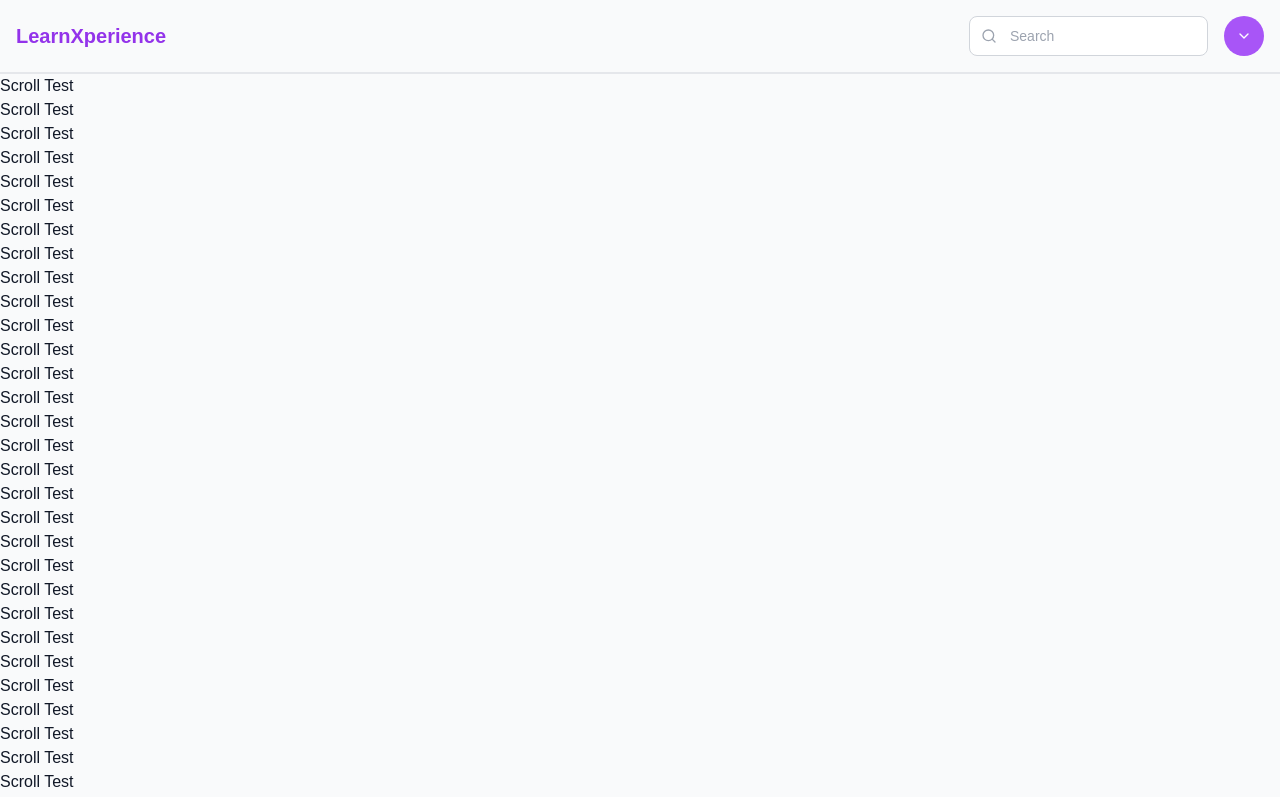
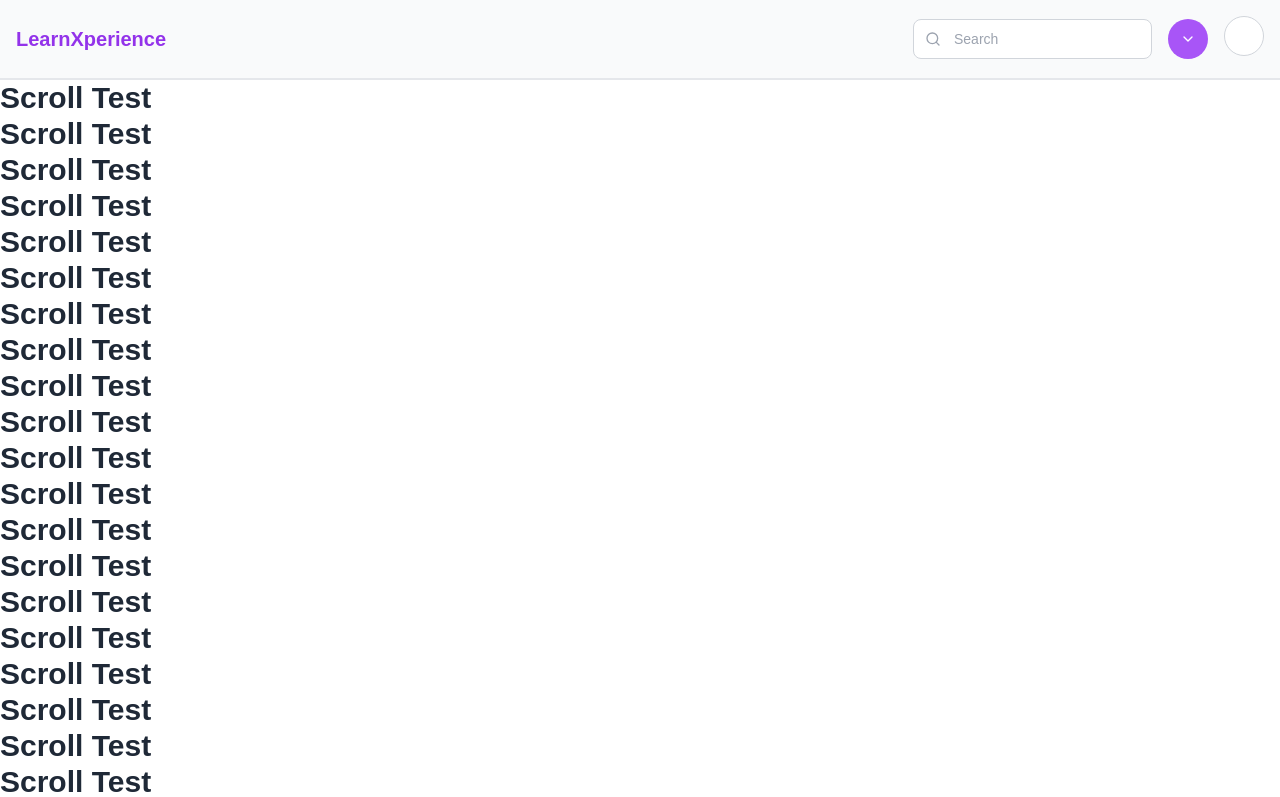
Before and after one commit to MahmoudMostafaDev/learnxperience, a Next.js app: page / in a window 1280 px wide. Shown: the top 797 px of the page. Built offline with nearby package versions, Linux system fonts and the light colour scheme.

Commit message:
the update to the themes. to customize a theme. add theme name then the class. eg theme-black:bg-red

```diff
--- a/app/components/Footer.jsx
+++ b/app/components/Footer.jsx
@@ -2,7 +2,7 @@ import React from 'react';
 
 export default function Footer() {
     return (
-        <footer className="bg-gray-50 border-t-2 w-full py-5 px-10 grid grid-cols-1 md:grid-cols-4 gap-6">
+        <footer className="bg-gray-50 theme-dark:bg-slate-800 border-t-2 w-full py-5 px-10 grid grid-cols-1 md:grid-cols-4 gap-6">
             {/* Quick Links Section */}
             <div className='flex flex-col gap-2'>
                 <h1 className='text-lg font-bold'>Quick Links</h1>
--- a/app/components/Navbar.jsx
+++ b/app/components/Navbar.jsx
@@ -2,8 +2,7 @@
 
 import React, { useState, useEffect } from 'react';
 import { Search, ChevronDown } from 'lucide-react';
-
-
+import ThemeDropdown from './ThemeDropdown';
 
 const themes = [
     { name: 'light', label: 'Light Theme' },
@@ -35,7 +34,7 @@ const Header = () => {
     return (
         <>
             {/* Main header */}
-            <header className={`sticky top-0 z-20 bg-gray-50 ${isSticky ? 'shadow-md' : ''}`}>
+            <header className={`sticky top-0 z-20 bg-gray-50 theme-dark:bg-slate-800 ${isSticky ? 'shadow-md' : ''}`}>
                 <div className="p-4 flex justify-between items-center">
                     <h1 className="text-xl font-bold text-purple-600">LearnXperience</h1>
 
@@ -95,6 +94,7 @@ const Header = () => {
                                 </button>
                             </div>
                         )}
+                        <ThemeDropdown />
                     </nav>
                 </div>
                 <hr className="border-t border-gray-200" />
--- a/app/components/ThemeDropdown.jsx
+++ b/app/components/ThemeDropdown.jsx
@@ -4,8 +4,8 @@ import { useState, useEffect } from 'react';
 const themes = [
   { name: 'light', cssClass: 'theme-light', colorBoxClass: 'theme-light-box', bgColor: '#ffffff' },
   { name: 'dark', cssClass: 'theme-dark', colorBoxClass: 'theme-dark-box', bgColor: '#000000' },
-  { name: 'ocean', cssClass: 'theme-ocean', colorBoxClass: 'theme-ocean-box', bgColor: '#2e8b57' },
-  { name: 'desert', cssClass: 'theme-desert', colorBoxClass: 'theme-desert-box', bgColor: '#edc9af' },
+  // { name: 'ocean', cssClass: 'theme-ocean', colorBoxClass: 'theme-ocean-box', bgColor: '#2e8b57' },
+  // { name: 'desert', cssClass: 'theme-desert', colorBoxClass: 'theme-desert-box', bgColor: '#edc9af' },
 ];
 
 export default function ThemeDropdown() {
@@ -46,7 +46,7 @@ export default function ThemeDropdown() {
 
       {/* Dropdown menu */}
       {dropdownOpen && (
-        <div className="absolute bg-white shadow-lg border border-gray-300 mt-2 rounded-md w-48">
+        <div className="absolute  -ml-3  bg-white shadow-lg border border-gray-300 mt-2 rounded-md w-16">
           {themes.map((t) => (
             <div
               key={t.name}
@@ -54,10 +54,10 @@ export default function ThemeDropdown() {
                 handleThemeChange(t.name);
                 setDropdownOpen(false); // Close dropdown after selection
               }}
-              className="flex items-center cursor-pointer px-4 py-2 hover:bg-gray-100"
+              className="flex items-center justify-center cursor-pointer  py-2 hover:bg-gray-100"
             >
               <span className={`theme-color-box ${t.colorBoxClass} mr-2`}></span>
-              <span className="capitalize">{t.name}</span>
+
             </div>
           ))}
         </div>
--- a/app/globals.css
+++ b/app/globals.css
@@ -19,7 +19,7 @@ html, body {
   --text-color: #ffffff;
 }
 
-.theme-ocean {
+/* .theme-ocean {
   --bg-color: #2e8b57;
   --text-color: #ffffff;
 }
@@ -27,7 +27,7 @@ html, body {
 .theme-desert {
   --bg-color: #edc9af;
   --text-color: #000000;
-}
+} */
 
 body {
   background-color: var(--bg-color);
@@ -36,8 +36,8 @@ body {
 
 .theme-light-box { background-color: #ffffff; border: 1px solid #ccc; }
 .theme-dark-box { background-color: #000000; }
-.theme-ocean-box { background-color: #2e8b57; }
-.theme-desert-box { background-color: #edc9af; }
+/* .theme-ocean-box { background-color: #2e8b57; }
+.theme-desert-box { background-color: #edc9af; } */
 
 .theme-color-box {
   width: 20px;
--- a/app/page.js
+++ b/app/page.js
@@ -3,7 +3,7 @@ import ThemeDropdown from './components/ThemeDropdown'; // Adjust path if needed
 
 export default function Home() {
   return (
-    <div>
+    <div className='text-3xl font-bold mb-4 theme-light:text-gray-800 theme-dark:text-gray-200 '>
       {Array.from({ length: 40 }, (_, index) => (
         <h1 key={index}>Scroll Test</h1>
       ))}
--- a/tailwind.config.js
+++ b/tailwind.config.js
@@ -7,11 +7,20 @@ module.exports = {
   ],
   theme: {
     extend: {
+      // Using CSS variables for dynamic themes
       colors: {
         background: "var(--background)",
         foreground: "var(--foreground)",
       },
     },
   },
-  plugins: [],
+  plugins: [
+    function ({ addVariant }) {
+      // Adding custom variants for theme-based styling
+      addVariant('theme-light', '.theme-light &');
+      addVariant('theme-dark', '.theme-dark &');
+      addVariant('theme-ocean', '.theme-ocean &');
+      addVariant('theme-desert', '.theme-desert &');
+    },
+  ],
 };
```
